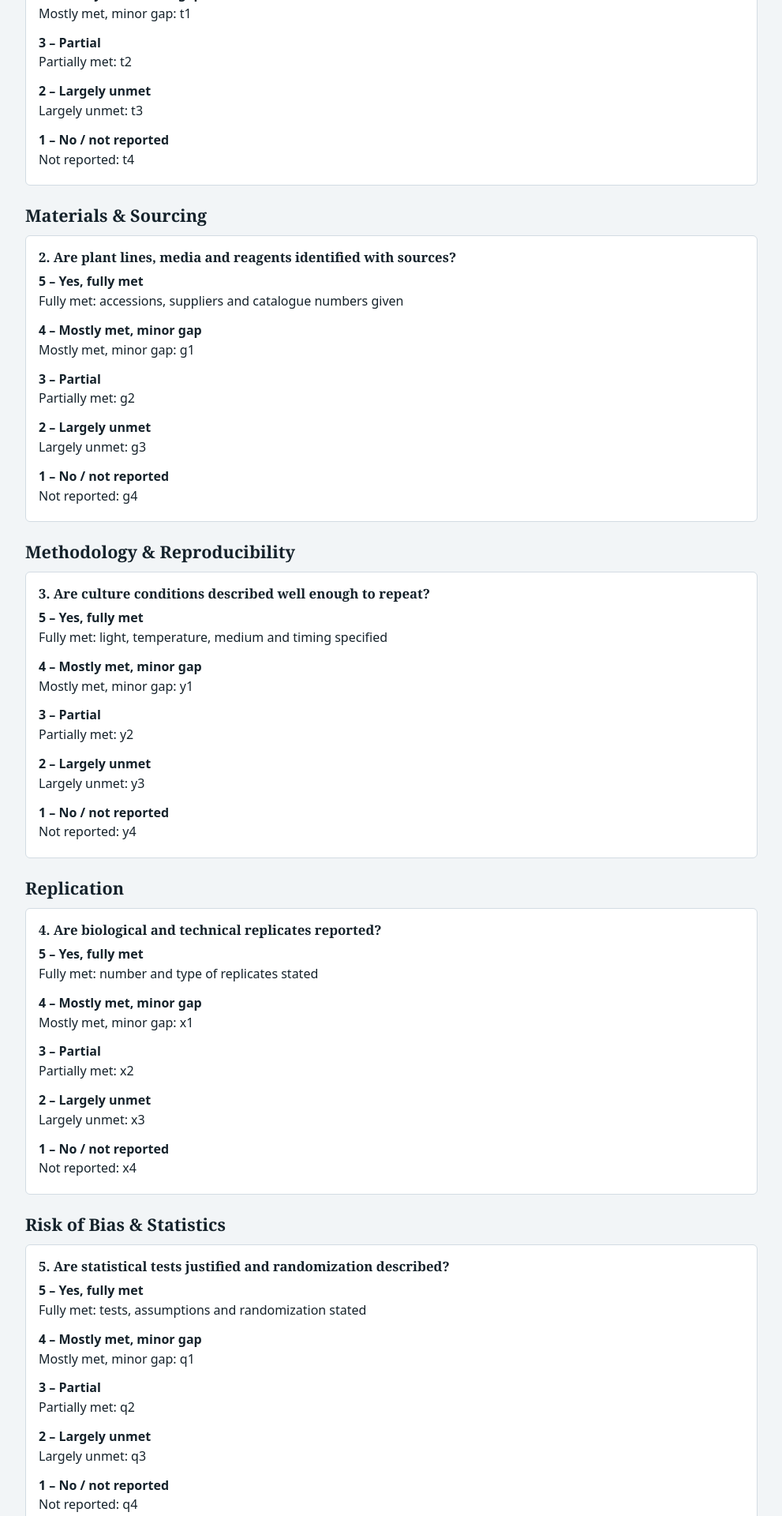
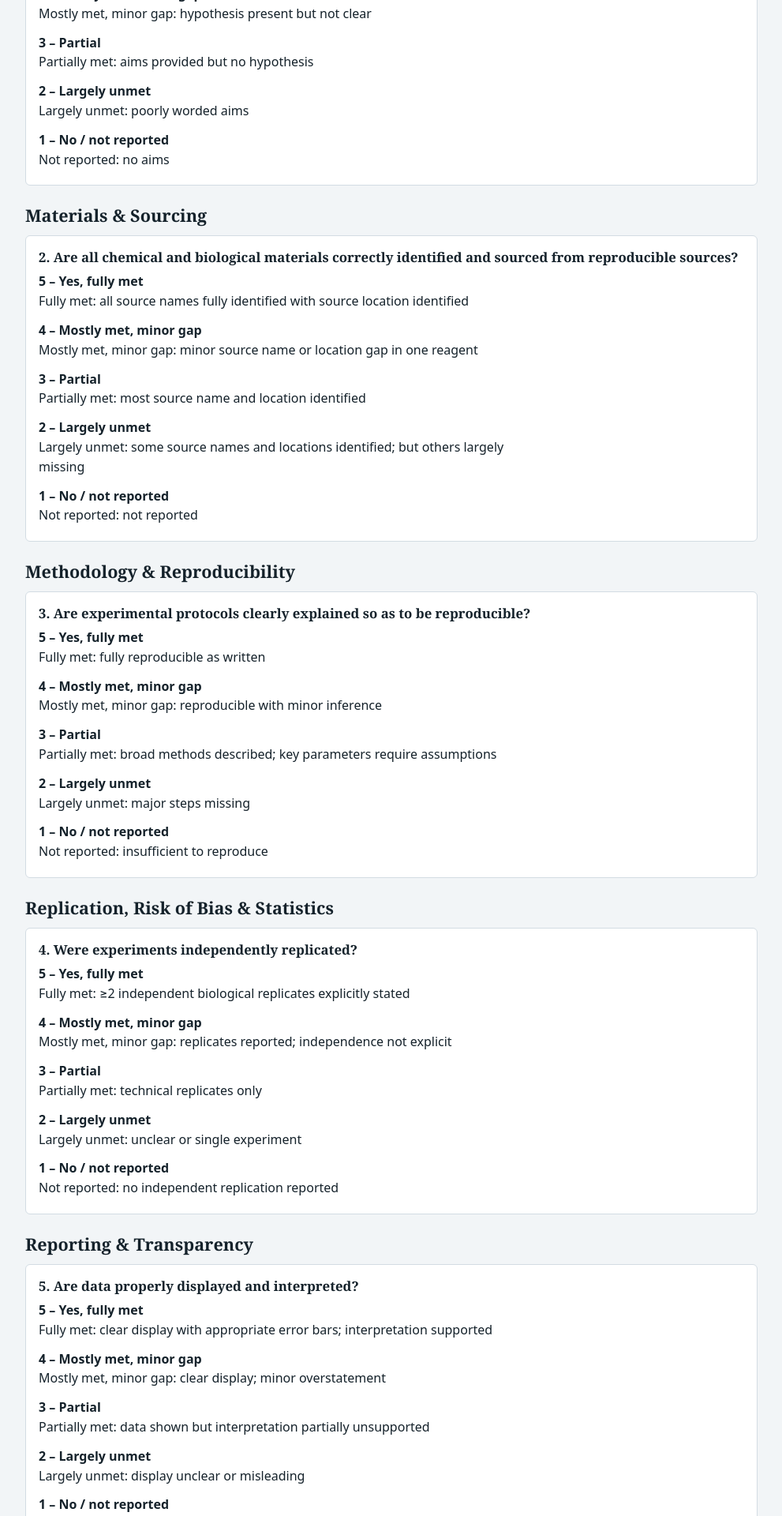
Before and after one commit to pbrusswpi/RASER, a Next.js app: page /rubrics/13b56b64-14df-4efa-8edf-567d80291c27 in a window 1280 px wide. Shown: the part 400-2320 px from the top of the page at 79% size, without its empty margins (144-1135 px from the left). Built offline with nearby package versions, Linux system fonts and the light colour scheme.

Commit message:
modified demo data for read-only (i.e. published rubric)

```diff
--- a/src/entities/seed.ts
+++ b/src/entities/seed.ts
@@ -13,21 +13,6 @@ const q = (section: Section, text: string, crit: string[]): Question => ({
   },
 });
 
-/* const q = (section: Section, text: string): Question => ({
-  id: crypto.randomUUID(),
-  section,
-  text,
-  explanations: {
-    5: "Fully met:",
-    4: "Mostly met, minor gap:",
-    3: "Partially met:",
-    2: "Largely unmet",
-    1: "Not reported:",
-  },
-}); */
-
-
-
 /* Small sample so the app is usable on first load. */
 export const seedRubric = (): Rubric => ({
   id: crypto.randomUUID(),
@@ -37,11 +22,35 @@ export const seedRubric = (): Rubric => ({
   lowThreshold: 20,
   highThreshold: 27,
   questions: [
-    q("Introduction", "Is the research question and hypothesis clearly stated?", ["question and hypothesis are explicit","t1","t2","t3","t4"]),
-    q("Materials & Sourcing", "Are plant lines, media and reagents identified with sources?", ["accessions, suppliers and catalogue numbers given","g1","g2","g3","g4"]),
-    q("Methodology & Reproducibility", "Are culture conditions described well enough to repeat?", ["light, temperature, medium and timing specified","y1","y2","y3","y4"]),
-    q("Replication", "Are biological and technical replicates reported?", ["number and type of replicates stated","x1","x2","x3","x4"]),
-    q("Risk of Bias & Statistics", "Are statistical tests justified and randomization described?", ["tests, assumptions and randomization stated","q1","q2","q3","q4"]),
-    q("Reporting & Transparency", "Are raw data and protocols available?", ["data and protocols deposited and linked","e1","e2","e3","e4"]),
+    q("Introduction", "Is the research question and hypothesis clearly stated?",
+      ["question and hypothesis are explicit",
+        "hypothesis present but not clear",
+        "aims provided but no hypothesis",
+        "poorly worded aims",
+        "no aims"]),
+    q("Materials & Sourcing", "Are all chemical and biological materials correctly identified and sourced from reproducible sources?",
+      ["all source names fully identified with source location identified",
+        "minor source name or location gap in one reagent",
+        "most source name and location identified",
+        "some source names and locations identified; but others largely missing",
+        "not reported"]),
+    q("Methodology & Reproducibility", "Are experimental protocols clearly explained so as to be reproducible?",
+      ["fully reproducible as written",
+        "reproducible with minor inference",
+        "broad methods described; key parameters require assumptions",
+        "major steps missing",
+        "insufficient to reproduce"]),
+    q("Replication, Risk of Bias & Statistics", "Were experiments independently replicated?",
+      [" ≥2 independent biological replicates explicitly stated",
+        "replicates reported; independence not explicit",
+        "technical replicates only",
+        "unclear or single experiment",
+        "no independent replication reported"]),
+    q("Reporting & Transparency", "Are data properly displayed and interpreted?",
+      ["clear display with appropriate error bars; interpretation supported",
+        "clear display; minor overstatement",
+        "data shown but interpretation partially unsupported",
+        "display unclear or misleading",
+        "data not shown or severely misinterpreted"]),
   ],
 });
--- a/src/entities/types.ts
+++ b/src/entities/types.ts
@@ -6,8 +6,7 @@ export const SECTIONS = [
   "Introduction",
   "Materials & Sourcing",
   "Methodology & Reproducibility",
-  "Replication",
-  "Risk of Bias & Statistics",
+  "Replication, Risk of Bias & Statistics",
   "Reporting & Transparency",
 ] as const;
 
```
